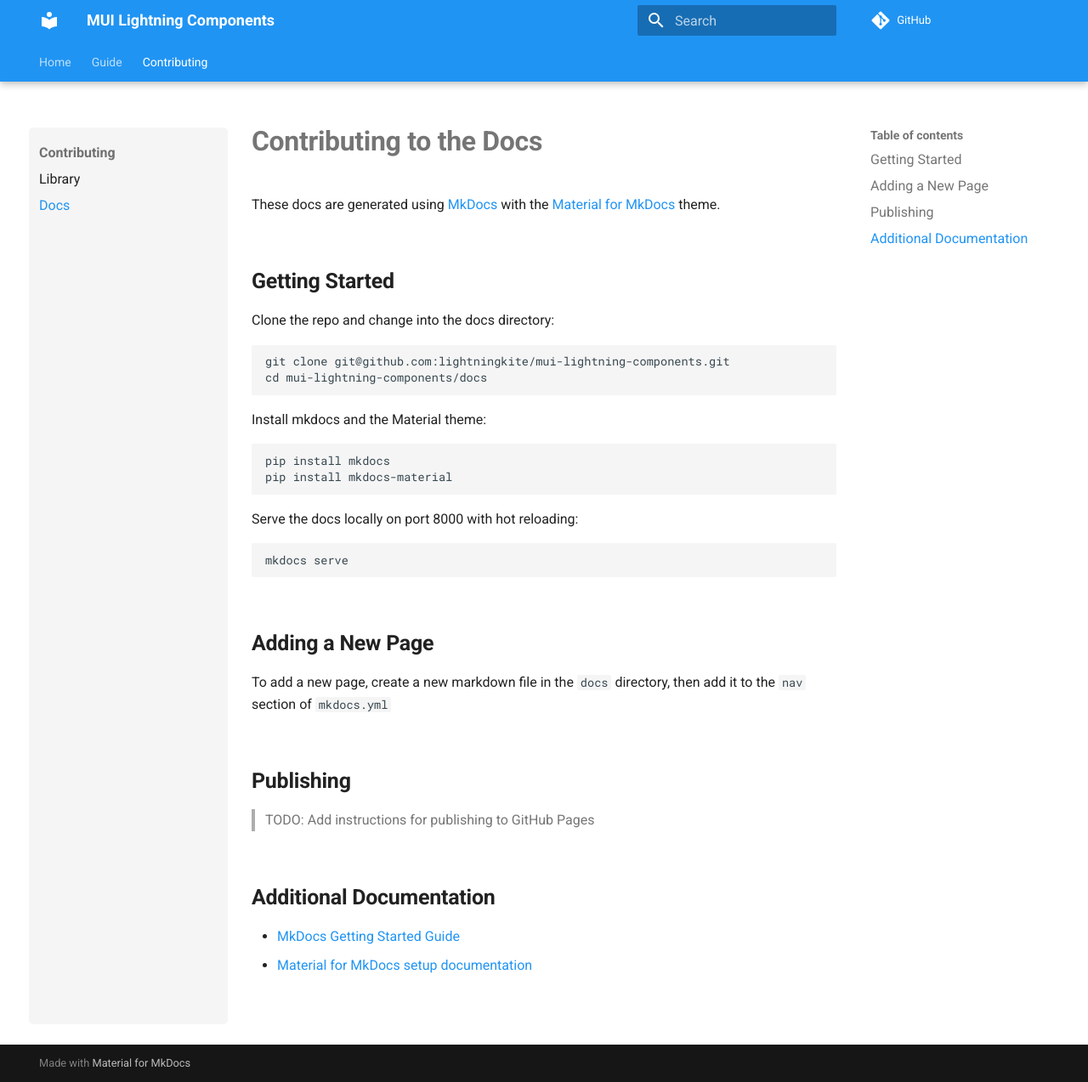
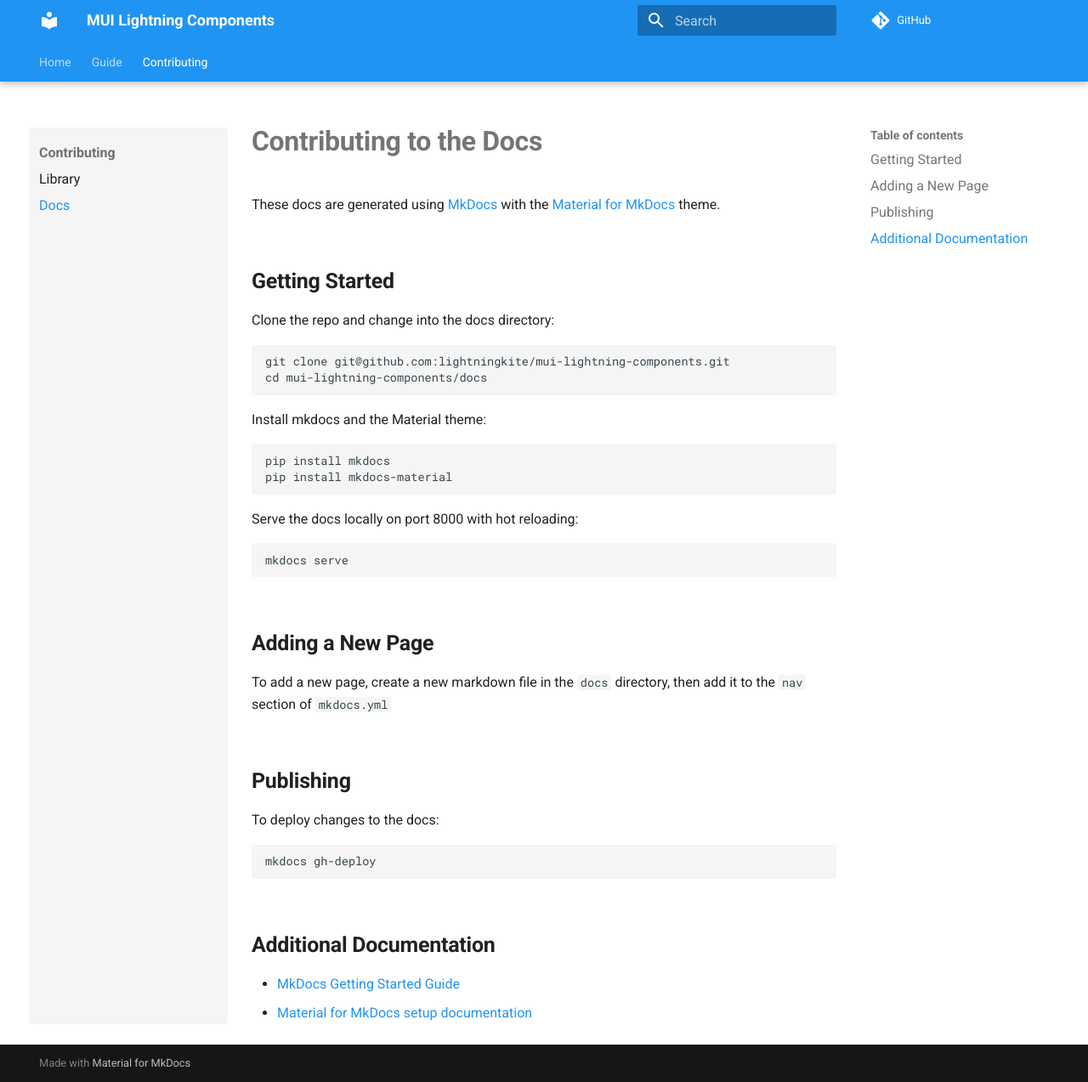
Before and after one commit to lightningkite/mui-lightning-components, an MkDocs documentation site: the page built from docs/docs/contributing/contributing-docs.md, in a window 1280 px wide and 1273 px high. Shown: the whole window at 85% size. Built offline with MkDocs 1.6.1 and Material for MkDocs 9.7.7, drawn with Linux system fonts in a browser that asks for light colours; comment, search, counter and statistics services are not loaded.

Commit message:
Fix deploy

````diff
--- a/docs/docs/contributing/contributing-docs.md
+++ b/docs/docs/contributing/contributing-docs.md
@@ -30,7 +30,11 @@ To add a new page, create a new markdown file in the `docs` directory, then add
 
 ## Publishing
 
-> TODO: Add instructions for publishing to GitHub Pages
+To deploy changes to the docs:
+
+```bash
+mkdocs gh-deploy
+```
 
 ## Additional Documentation
 
--- a/docs/mkdocs.yml
+++ b/docs/mkdocs.yml
@@ -1,7 +1,7 @@
 site_name: MUI Lightning Components
 repo_url: https://github.com/lightningkite/mui-lightning-components
 nav:
-  - Home: home.md
+  - Home: index.md
   - Guide:
       - Getting Started: guide/getting-started.md
   - Contributing:
````
Also changed, not shown: docs/docs/index.md (renamed from docs/docs/home.md, +2 -2 lines), docs/docs/style.css (line endings or trailing spaces), 1 other file.
